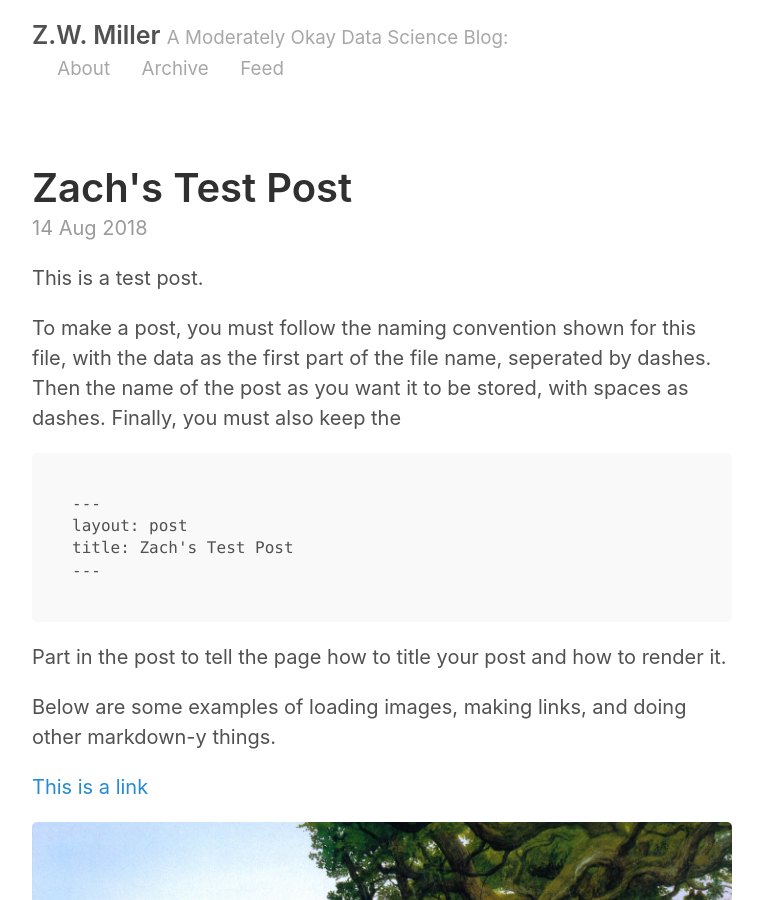
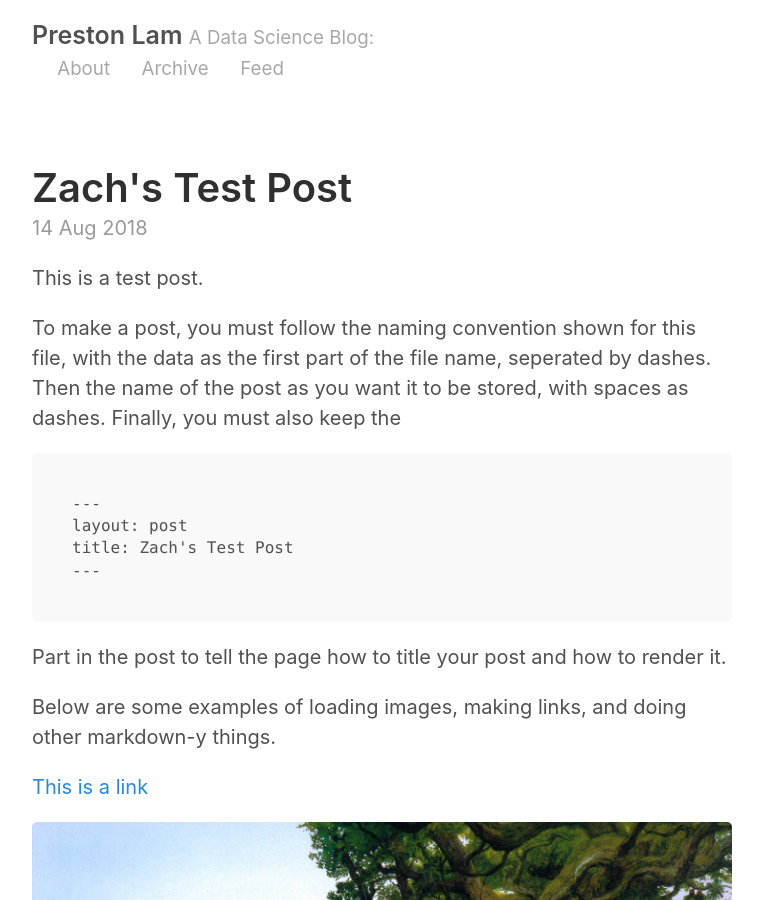
Before and after one commit to prestonlam53/prestonlam53.github.io, a Jekyll site: the page built from index.html, in a window 1280 px wide and 900 px high. Shown: the whole window, without its empty margins (258-1021 px from the left). Built offline with Jekyll 4.4.1, drawn with Linux system fonts in a browser that asks for light colours; the list of posts is cut into pages by our own code.

```diff
--- a/_config.yml
+++ b/_config.yml
@@ -2,9 +2,9 @@
 permalink:           pretty
 
 # Setup
-title:               Z.W. Miller
-tagline:             A Moderately Okay Data Science Blog
-url:                 http://zwmiller.github.io
+title:               Preston Lam
+tagline:             A Data Science Blog
+url:                 https://github.com/prestonlam53/prestonlam53.github.io
 paginate:            2
 baseurl:             ""
 
@@ -17,9 +17,9 @@ sass:
 
 # About/contact
 author:
-  name:              Zach Miller
-  url:               https://twitter.com/zaglamir
-  email:             zach@thisismetis.com
+  name:              Preston
+  url:               https://github.com/prestonlam53/prestonlam53.github.io
+  email:             prestonlam53@gmail.com
 
 # Custom vars
 version:             2.0.0
```
Also changed, not shown: _posts/preston_intro.md (added, +6 -0 lines), 1 other file.
